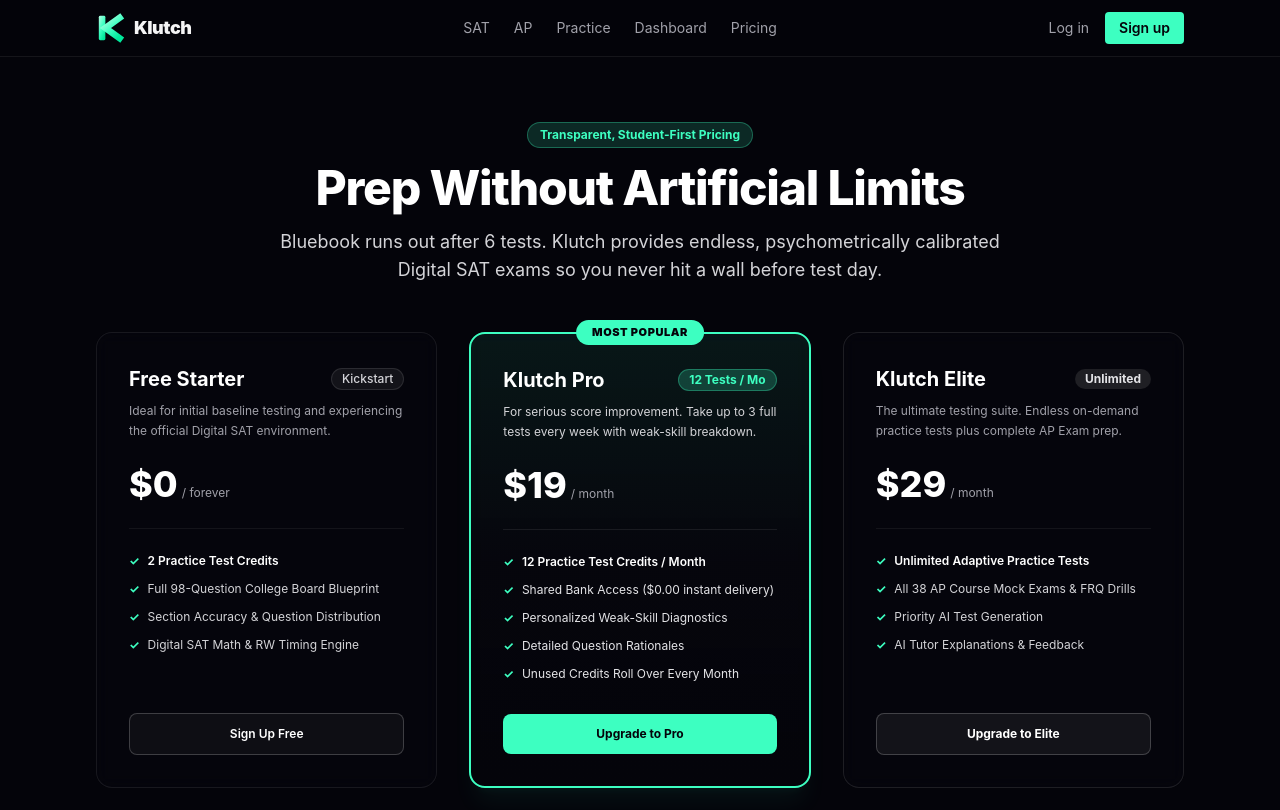
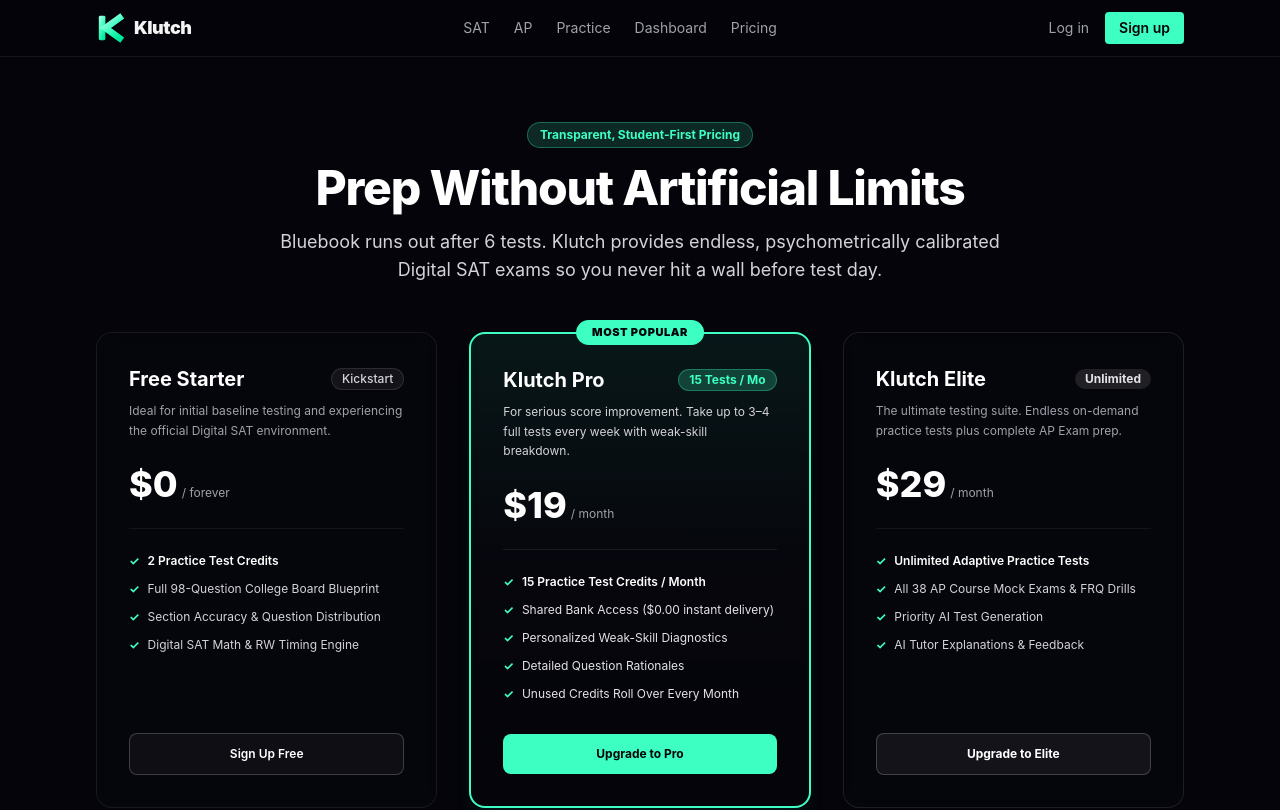
Before and after one commit to vbuisness2009-commits/klutch, a Next.js app: page /pricing in a window 1280 px wide. Shown: the top 810 px of the page. Built offline with nearby package versions, Linux system fonts and the light colour scheme; no server answers.

Commit message:
feat: update Pro plan to 15 credits/mo

```diff
--- a/app/api/tests/generate/route.ts
+++ b/app/api/tests/generate/route.ts
@@ -24,7 +24,7 @@
         ok: false,
         error: "insufficient_credits",
         message:
-          "You've used all of your practice test credits for this billing period. Upgrade to Pro for 12 tests or Unlimited to keep going.",
+          "You've used all of your practice test credits for this billing period. Upgrade to Pro for 15 tests or Unlimited to keep going.",
         upgradeUrl: "/pricing",
       },
       { status: 402 } // Payment Required
--- a/app/pricing/PricingCards.tsx
+++ b/app/pricing/PricingCards.tsx
@@ -138,11 +138,11 @@
                 Klutch Pro
               </h3>
               <span className="rounded-full bg-mint/20 border border-mint/30 px-2.5 py-0.5 text-xs font-bold text-mint">
-                12 Tests / Mo
+                15 Tests / Mo
               </span>
             </div>
             <p className="mt-2 text-xs leading-relaxed text-zinc-300">
-              For serious score improvement. Take up to 3 full tests every week with weak-skill breakdown.
+              For serious score improvement. Take up to 3–4 full tests every week with weak-skill breakdown.
             </p>
 
             <div className="mt-6 flex items-baseline gap-1">
@@ -157,7 +157,7 @@
             <ul className="space-y-3 text-xs text-zinc-200">
               <li className="flex items-center gap-2">
                 <span className="text-mint font-bold">✓</span>
-                <span className="font-semibold text-white">12 Practice Test Credits / Month</span>
+                <span className="font-semibold text-white">15 Practice Test Credits / Month</span>
               </li>
               <li className="flex items-center gap-2">
                 <span className="text-mint font-bold">✓</span>
--- a/components/dashboard/PaywallModal.tsx
+++ b/components/dashboard/PaywallModal.tsx
@@ -103,7 +103,7 @@
             </div>
             <ul className="mt-3 space-y-1.5 text-xs text-zinc-300">
               <li className="flex items-center gap-1.5">
-                <span className="text-mint">✓</span> 12 Practice Tests / month
+                <span className="text-mint">✓</span> 15 Practice Tests / month
               </li>
               <li className="flex items-center gap-1.5">
                 <span className="text-mint">✓</span> Shared Test Bank Access
--- a/lib/credits.ts
+++ b/lib/credits.ts
@@ -4,7 +4,7 @@
 
 export const PLAN_LIMITS: Record<MembershipTier, { monthlyCredits: number; name: string; priceUsd: number }> = {
   free: { monthlyCredits: 2, name: "Free Starter", priceUsd: 0 },
-  pro: { monthlyCredits: 12, name: "Klutch Pro", priceUsd: 19 },
+  pro: { monthlyCredits: 15, name: "Klutch Pro", priceUsd: 19 },
   unlimited: { monthlyCredits: 9999, name: "Klutch Elite / Unlimited", priceUsd: 29 },
 };
 
--- a/lib/stripe.ts
+++ b/lib/stripe.ts
@@ -20,7 +20,7 @@
   pro: {
     priceId: process.env.STRIPE_PRICE_ID_PRO,
     fallbackPriceUsd: 19,
-    name: "Klutch Pro (12 Tests/Mo)",
+    name: "Klutch Pro (15 Tests/Mo)",
   },
   unlimited: {
     priceId: process.env.STRIPE_PRICE_ID_UNLIMITED,
@@ -64,7 +64,7 @@
               name: plan.name,
               description:
                 tier === "pro"
-                  ? "12 College Board-calibrated Digital SAT practice tests every month + score analytics."
+                  ? "15 College Board-calibrated Digital SAT practice tests every month + score analytics."
                   : "Unlimited on-demand adaptive practice tests, AI score diagnostics, and AP exams.",
             },
             unit_amount: plan.fallbackPriceUsd * 100, // in cents
```
